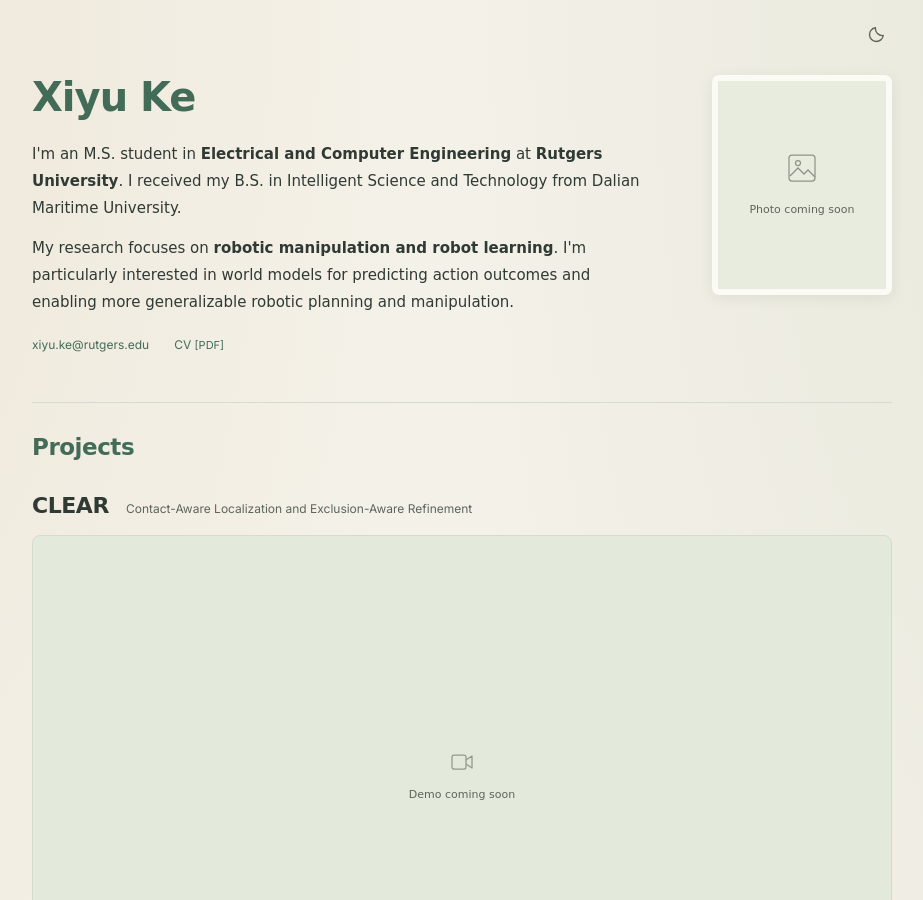
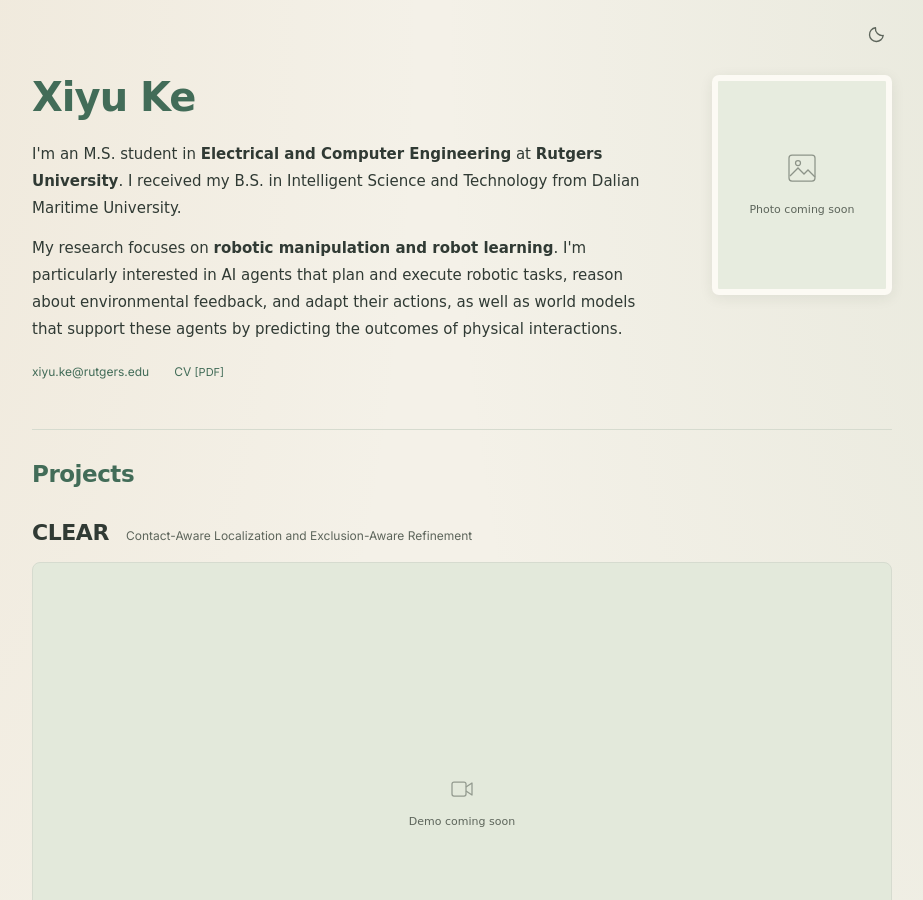
Before and after one commit to Ra1ncn/Ra1ncn.github.io, a Jekyll site: the page built from _pages/about.md, in a window 1280 px wide and 900 px high. Shown: the whole window, without its empty margins (178-1101 px from the left). Built offline with Jekyll 4.4.1, drawn with Linux system fonts in a browser that asks for light colours.

Commit message:
Update homepage research interests

```diff
--- a/_pages/about.md
+++ b/_pages/about.md
@@ -12,7 +12,7 @@ redirect_from:
   <h1 id="intro-title">Xiyu Ke</h1>
   <div class="home-bio">
     <p>I'm an M.S. student in <strong>Electrical and Computer Engineering</strong> at <strong>Rutgers University</strong>. I received my B.S. in Intelligent Science and Technology from Dalian Maritime University.</p>
-    <p>My research focuses on <strong>robotic manipulation and robot learning</strong>. I'm particularly interested in world models for predicting action outcomes and enabling more generalizable robotic planning and manipulation.</p>
+    <p>My research focuses on <strong>robotic manipulation and robot learning</strong>. I'm particularly interested in AI agents that plan and execute robotic tasks, reason about environmental feedback, and adapt their actions, as well as world models that support these agents by predicting the outcomes of physical interactions.</p>
     <div class="intro-links"><a href="mailto:{{ site.author.email }}">{{ site.author.email }}</a><a href="{{ '/CV/Xiyu_Ke_CV.pdf' | relative_url }}?v={{ site.time | date: '%s' }}">CV <span class="file-type">[PDF]</span></a></div>
   </div>
   {% assign portrait = site.static_files | where: 'path', site.data.profile.photo | first %}
```
